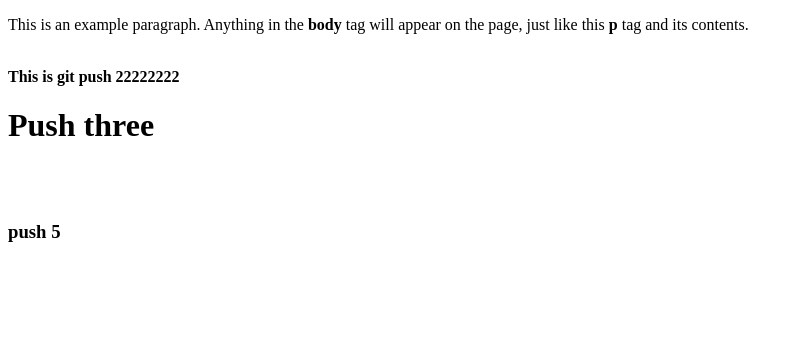
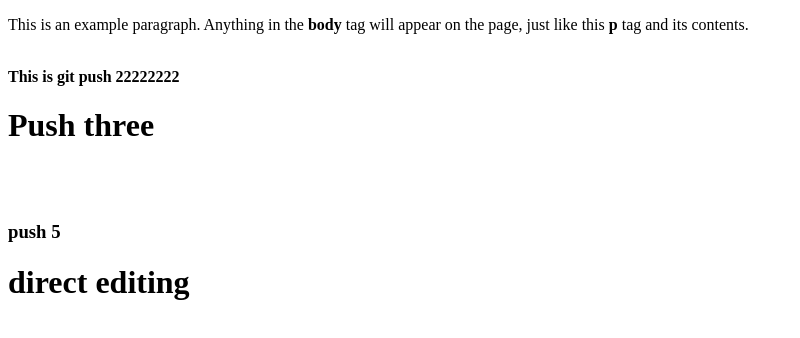
Before and after one commit to freemundo/bollox, a plain HTML site: page index.html in a window 1280 px wide. Shown: the whole page, without its empty margins (0-800 px from the left). Drawn offline with Linux system fonts and the light colour scheme.

Commit message:
Update index.html

```diff
--- a/index.html
+++ b/index.html
@@ -12,5 +12,6 @@
       <BR>
         <BR>
           <H3>push 5</H3>
+    <h1>direct editing</h1>
   </body>
 </html>
```
